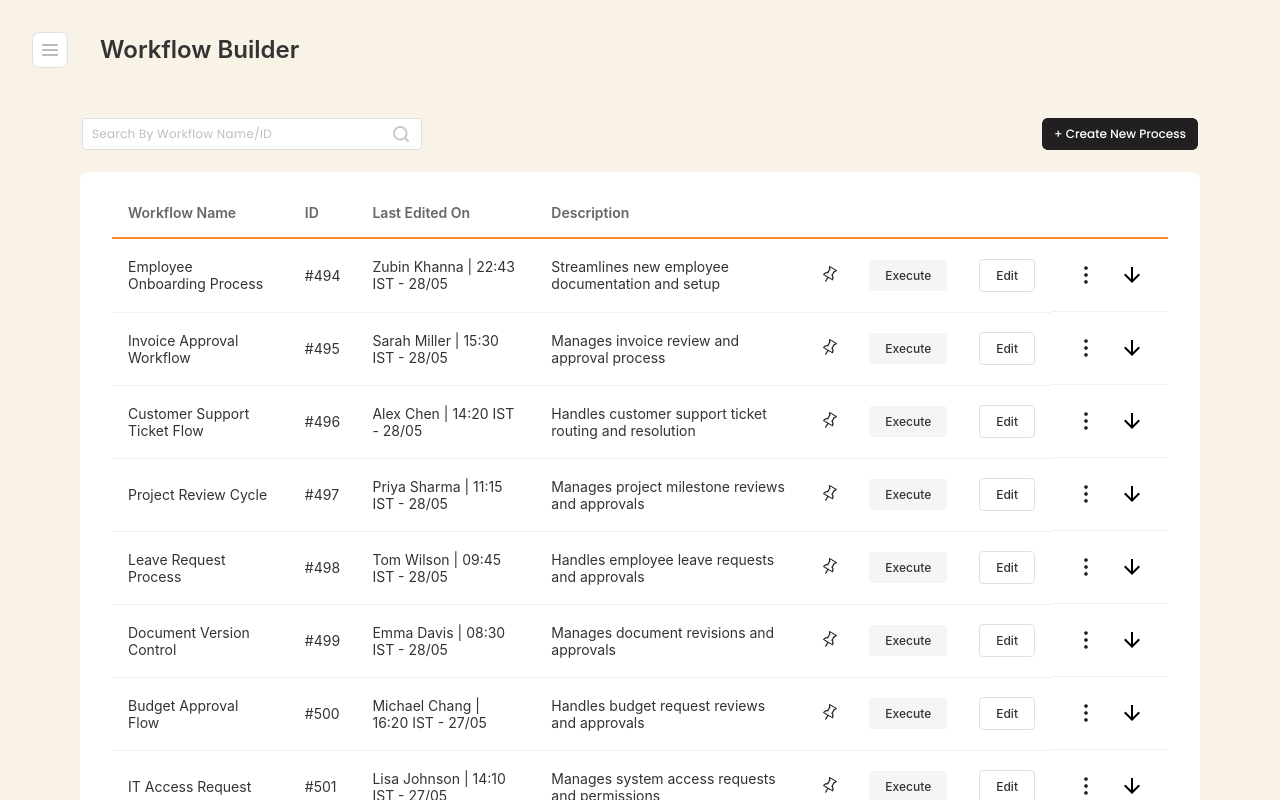
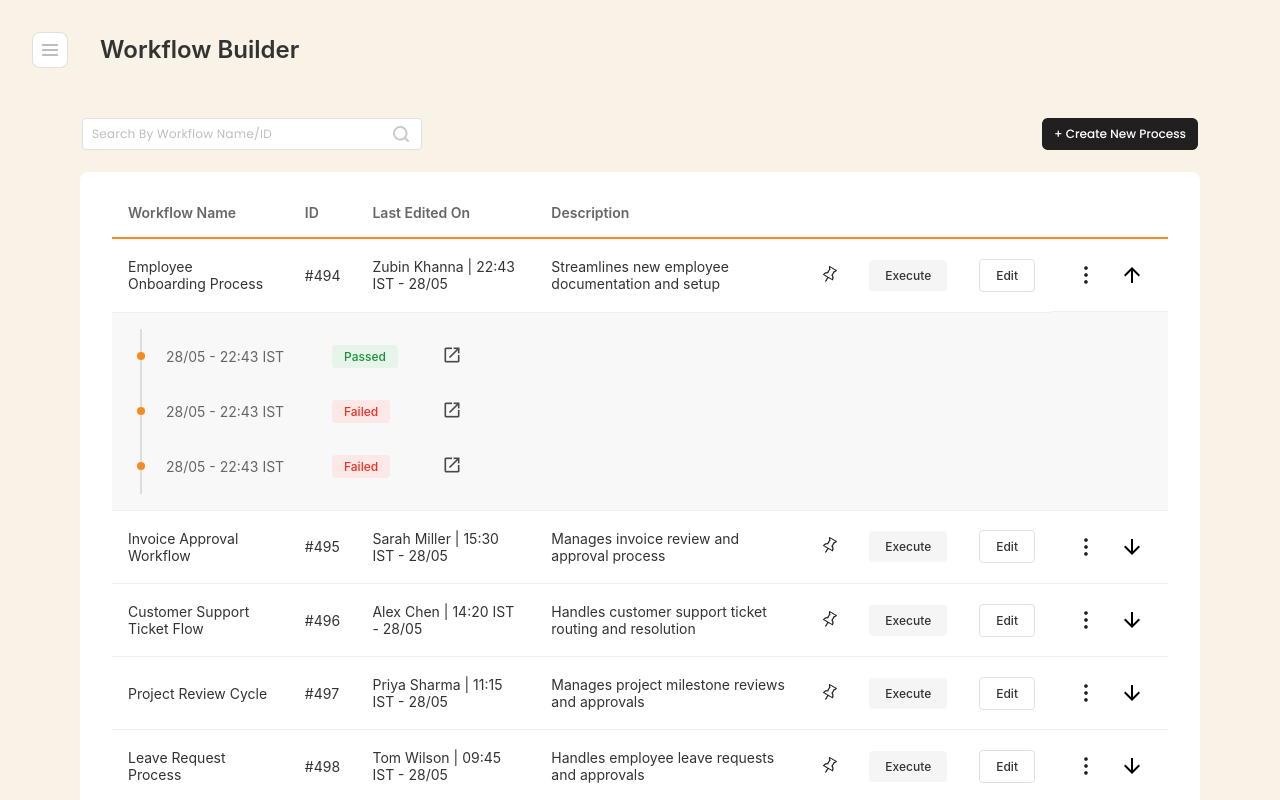
Before and after one commit to Abstract-ak/workflow-management, a React (Vite) app: page /dashboard in a window 1280 px wide. Both pictures are taken after a click on the button 1131 px from the left and 275 px from the top of the page. Shown: the top 800 px of the page. Built offline with nearby package versions, Linux system fonts and the light colour scheme.

Commit message:
execution history for individual rows

```diff
--- a/src/pages/workflow/WorkflowBuilder.module.css
+++ b/src/pages/workflow/WorkflowBuilder.module.css
@@ -247,3 +247,85 @@
   background-color: #f5f5f5;
   color: #ee3124;
 }
+
+.expandedRow {
+  background-color: #f8f8f8;
+}
+
+.executionHistory {
+  max-width: 350px;
+  padding: 0 12px;
+  /* display: flex; */
+  /* flex-direction: column; */
+  /* align-items: center; */
+}
+
+.historyItem {
+  display: flex;
+  align-items: center;
+  gap: 1rem;
+  padding: 0.75rem 0;
+  border-left: 2px solid #ddd;
+  padding-left: 1.5rem;
+  position: relative;
+}
+
+.historyDot {
+  position: absolute;
+  left: -5px;
+  width: 8px;
+  height: 8px;
+  border-radius: 50%;
+  background-color: #f68b21;
+}
+
+.historyTime {
+  font-size: 14px;
+  color: #666;
+  min-width: 150px;
+}
+
+.historyStatus {
+  flex: 1;
+}
+
+.statusPassed,
+.statusFailed {
+  display: inline-block;
+  padding: 4px 12px;
+  border-radius: 4px;
+  font-size: 12px;
+  font-weight: 500;
+}
+
+.statusPassed {
+  background-color: #e6f4ea;
+  color: #1e8e3e;
+}
+
+.statusFailed {
+  background-color: #fce8e6;
+  color: #ee3124;
+}
+
+.historyViewButton {
+  background: none;
+  border: none;
+  padding: 4px;
+  cursor: pointer;
+  opacity: 0.7;
+  transition: opacity 0.2s;
+}
+
+.historyViewButton:hover {
+  opacity: 1;
+}
+
+.iconButton.rotated img {
+  transform: rotate(180deg);
+  transition: transform 0.3s ease;
+}
+
+.iconButton img {
+  transition: transform 0.3s ease;
+}
--- a/src/pages/workflow/WorkflowBuilder.tsx
+++ b/src/pages/workflow/WorkflowBuilder.tsx
@@ -10,6 +10,7 @@ const WorkflowBuilder = () => {
   const [activeDropdownIndex, setActiveDropdownIndex] = useState<number | null>(
     null
   );
+  const [expandedRows, setExpandedRows] = useState<number[]>([]);
   const dropdownRef = useRef<HTMLDivElement>(null);
 
   useEffect(() => {
@@ -63,6 +64,18 @@ const WorkflowBuilder = () => {
     setActiveDropdownIndex(activeDropdownIndex === index ? null : index);
   };
 
+  const toggleExpandRow = (index: number) => {
+    setExpandedRows((prev) => {
+      if (prev.includes(index)) {
+        //agar element present hai expandedRow me to isko nikal feko
+        return prev.filter((i) => i !== index);
+      } else {
+        //nahi hai to jordo.
+        return [...prev, index];
+      }
+    });
+  };
+
   return (
     <div className={styles.container}>
       <div className={styles.header}>
@@ -102,7 +115,8 @@ const WorkflowBuilder = () => {
             </thead>
             <tbody>
               {workflows.map((workflow, index) => (
-                <tr key={index}>
+                <>
+                  <tr key={`row-${index}`}>
                     <td>{workflow.name}</td>
                     <td>{workflow.id}</td>
                     <td>{`${workflow.lastEditedBy} | ${workflow.lastEditedTime}`}</td>
@@ -129,7 +143,10 @@ const WorkflowBuilder = () => {
                       <button className={styles.editButton}>Edit</button>
                     </td>
                     <td className={styles.actionButtons}>
-                    <div className={styles.dropdownContainer} ref={dropdownRef}>
+                      <div
+                        className={styles.dropdownContainer}
+                        ref={dropdownRef}
+                      >
                         <button
                           className={styles.iconButton}
                           onClick={() => toggleDropdown(index)}
@@ -148,11 +165,74 @@ const WorkflowBuilder = () => {
                           </div>
                         )}
                       </div>
-                    <button className={styles.iconButton}>
-                      <img src="Frame_arrowDown.png" alt="download" />
+                      <button
+                        className={`${styles.iconButton} ${
+                          expandedRows.includes(index) ? styles.rotated : ""
+                        }`}
+                        onClick={() => toggleExpandRow(index)}
+                      >
+                        <img src="Frame_arrowDown.png" alt="formUp" />
                       </button>
                     </td>
                   </tr>
+                  {expandedRows.includes(index) && (
+                    <tr
+                      key={`expanded-${index}`}
+                      className={styles.expandedRow}
+                    >
+                      <td colSpan={8}>
+                        <div className={styles.executionHistory}>
+                          {/* <h3>Execution History</h3> */}
+
+                          <div className={styles.historyItem}>
+                            <div className={styles.historyDot} />
+                            <div className={styles.historyTime}>
+                              28/05 - 22:43 IST
+                            </div>
+                            <div className={styles.historyStatus}>
+                              <span className={styles.statusPassed}>
+                                Passed
+                              </span>
+                            </div>
+                            <button className={styles.historyViewButton}>
+                              <img src="open-Frame.png" alt="view" />
+                            </button>
+                          </div>
+
+                          <div className={styles.historyItem}>
+                            <div className={styles.historyDot} />
+                            <div className={styles.historyTime}>
+                              28/05 - 22:43 IST
+                            </div>
+                            <div className={styles.historyStatus}>
+                              <span className={styles.statusFailed}>
+                                Failed
+                              </span>
+                            </div>
+                            <button className={styles.historyViewButton}>
+                              <img src="open-Frame.png" alt="view" />
+                            </button>
+                          </div>
+
+                          <div className={styles.historyItem}>
+                            <div className={styles.historyDot} />
+                            <div className={styles.historyTime}>
+                              28/05 - 22:43 IST
+                            </div>
+                            <div className={styles.historyStatus}>
+                              <span className={styles.statusFailed}>
+                                Failed
+                              </span>
+                            </div>
+                            <button className={styles.historyViewButton}>
+                              <img src="open-Frame.png" alt="view" />
+                            </button>
+                          </div>
+                        </div>
+                      </td>
+                    </tr>
+                  )}
+                </>
               ))}
             </tbody>
           </table>
@@ -161,18 +241,6 @@ const WorkflowBuilder = () => {
             <img src="Frame-pagination.png" alt="pagination button" />
           </div>
         </div>
-
-        {/* <div className={styles.pagination}>
-          <button className={styles.paginationButton}>&lt;</button>
-          <button className={`${styles.paginationButton} ${styles.active}`}>
-            1
-          </button>
-          <button className={styles.paginationButton}>2</button>
-          <button className={styles.paginationButton}>3</button>
-          <span>...</span>
-          <button className={styles.paginationButton}>15</button>
-          <button className={styles.paginationButton}>&gt;</button>
-        </div> */}
       </div>
       <ExecuteModel
         isOpen={isExecuteModelOpen}
```
Also changed, not shown: public/open-Frame.png (added). Lines whose indentation alone changed are shown as unchanged.
